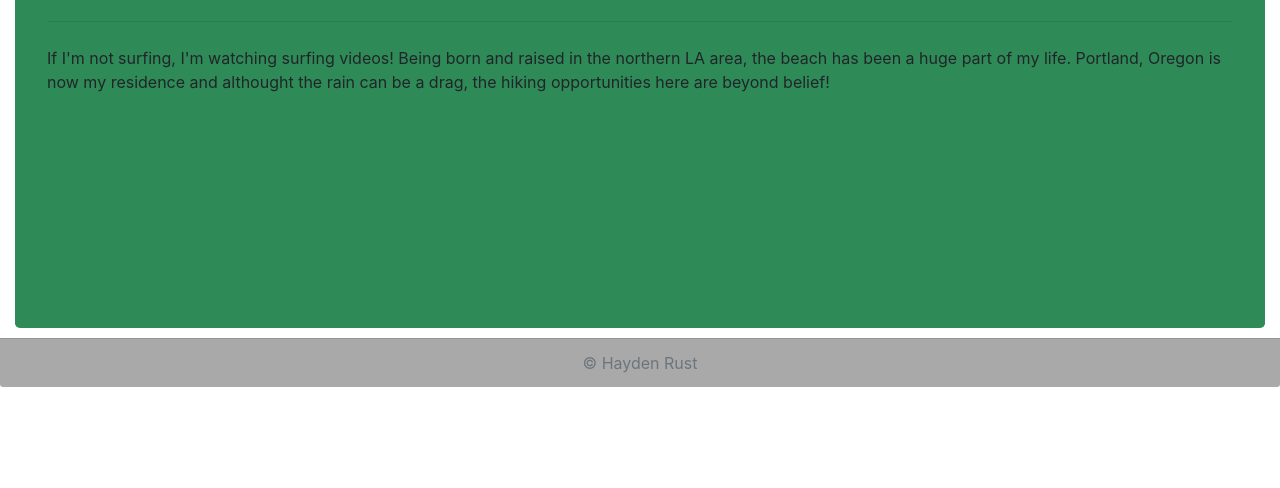
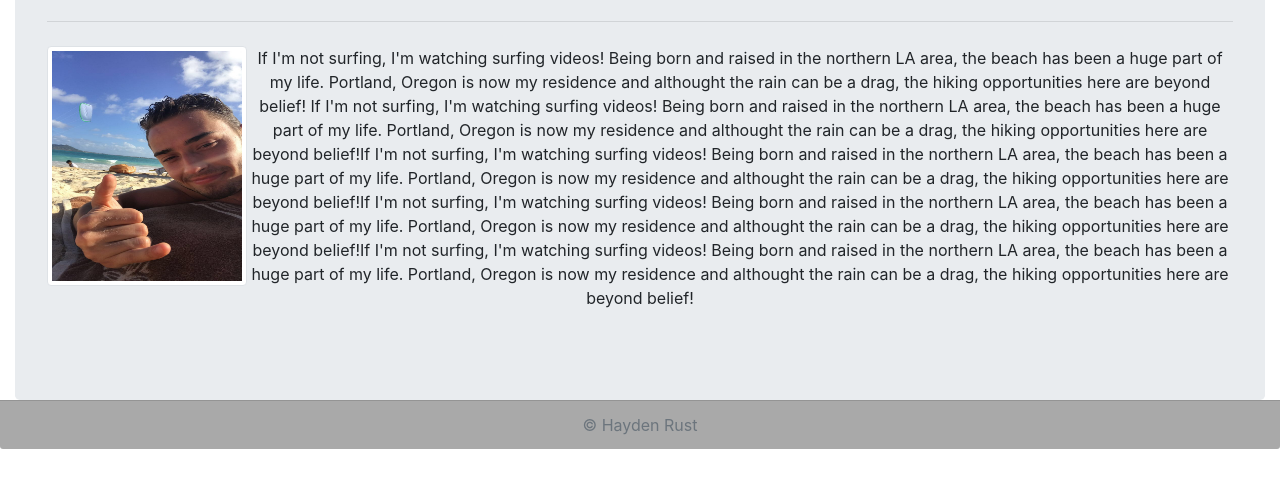
Before and after one commit to haydenrust1/Portfolio, a plain HTML site: page index.html in a window 1280 px wide. Shown: the part 238-726 px from the top of the page. Drawn offline with nearby package versions, Linux system fonts and the light colour scheme.

Commit message:
added image to index

```diff
--- a/index.html
+++ b/index.html
@@ -12,7 +12,7 @@
       crossorigin="anonymous"
     />
 
-    <title>Hayden Rust</title>
+    <title>About Hayden</title>
   </head>
 
   <body>
@@ -41,23 +41,25 @@
     </nav>
 
     <div class="container-fluid">
+      <!-- row -->
       <div class="row">
         <div class="col-lg-12" class="col-md-12" class="col-sm-12" class="col-xs-12">
           <div id="jumboID" class="jumbotron">
             <h1 class="display-4">Top Secret Info About Myself</h1>
             <p class="lead">If reading this, computer will implode.</p>
             <hr class="my-4">
-            <p>If I'm not surfing, I'm watching surfing videos! Being born and raised in the northern LA area, the beach has been a huge part of my life.  Portland, Oregon is now my residence and althought the rain can be a drag, the hiking opportunities here are beyond belief!</p>
+              <img src="Assets/Images/IMG_0132.JPG" id="myFace" class="img-thumbnail" alt="picture of myself on the beach giving a shaka">
+              <p class="jumboP">If I'm not surfing, I'm watching surfing videos! Being born and raised in the northern LA area, the beach has been a huge part of my life.  Portland, Oregon is now my residence and althought the rain can be a drag, the hiking opportunities here are beyond belief! If I'm not surfing, I'm watching surfing videos! Being born and raised in the northern LA area, the beach has been a huge part of my life.  Portland, Oregon is now my residence and althought the rain can be a drag, the hiking opportunities here are beyond belief!If I'm not surfing, I'm watching surfing videos! Being born and raised in the northern LA area, the beach has been a huge part of my life.  Portland, Oregon is now my residence and althought the rain can be a drag, the hiking opportunities here are beyond belief!If I'm not surfing, I'm watching surfing videos! Being born and raised in the northern LA area, the beach has been a huge part of my life.  Portland, Oregon is now my residence and althought the rain can be a drag, the hiking opportunities here are beyond belief!If I'm not surfing, I'm watching surfing videos! Being born and raised in the northern LA area, the beach has been a huge part of my life.  Portland, Oregon is now my residence and althought the rain can be a drag, the hiking opportunities here are beyond belief!</p>
           </div>
         </div>
       </div>
     </div>
 
-      <footer>
-        <div id="portFooter" class="card-footer text-muted">
-          &#169 Hayden Rust
-        </div>
-      </footer>
+          <footer>
+            <div id="portFooter" class="card-footer text-muted">
+              &#169 Hayden Rust
+            </div>
+          </footer>
 
     <script
       src="https://code.jquery.com/jquery-3.5.1.slim.min.js"
--- a/style.css
+++ b/style.css
@@ -5,6 +5,10 @@ footer {
 .carousel-item img {
   height: 500px;
   weight: 100%;
+}
+
+.jumboP {
+  text-align: center;
 }
 
 #carousel {
@@ -19,8 +23,16 @@ footer {
 }
 
 #jumboID {
-  background-color: seagreen;
   margin-top: 10px;
-  height: 500px;
+  height: 100%;
   margin-bottom: 0px;
 }
+
+#jumboID img {
+  float: left;
+}
+
+#myFace {
+  height: 240px;
+  width: 200px;
+}
```
Also changed, not shown: Assets/Images/IMG_0132.JPG (added).
